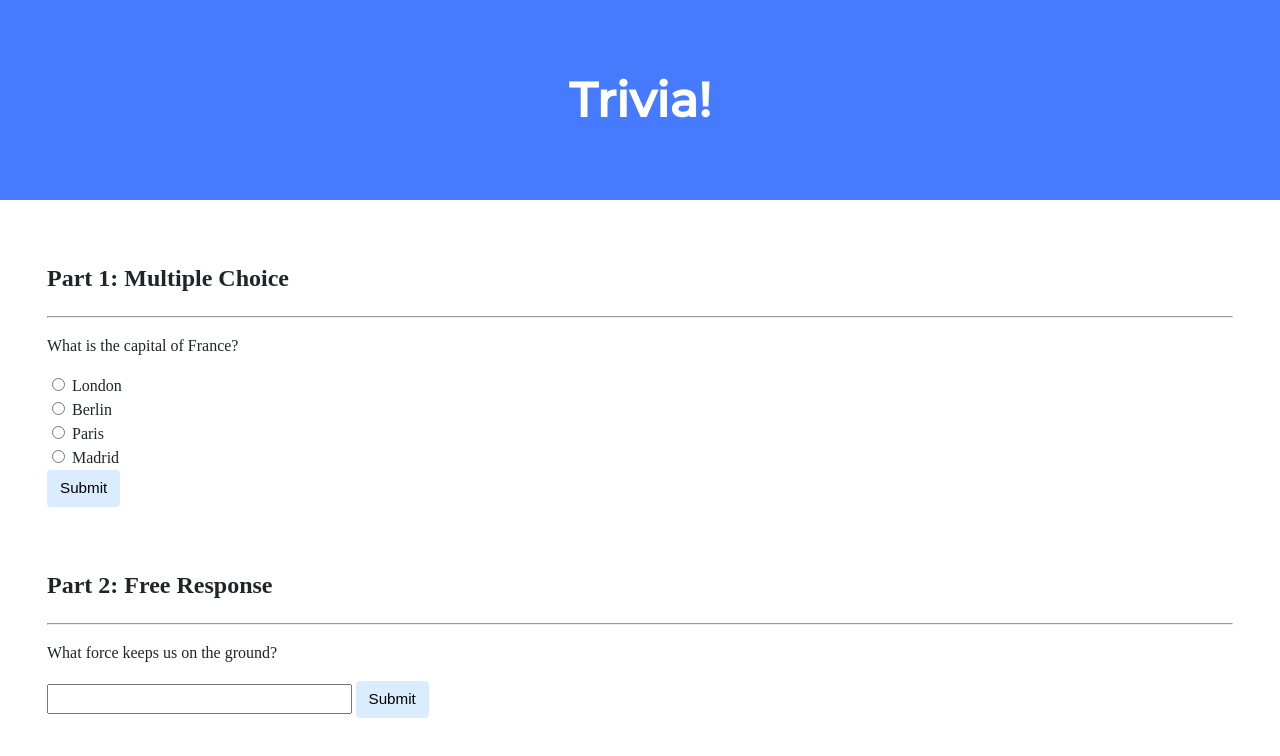
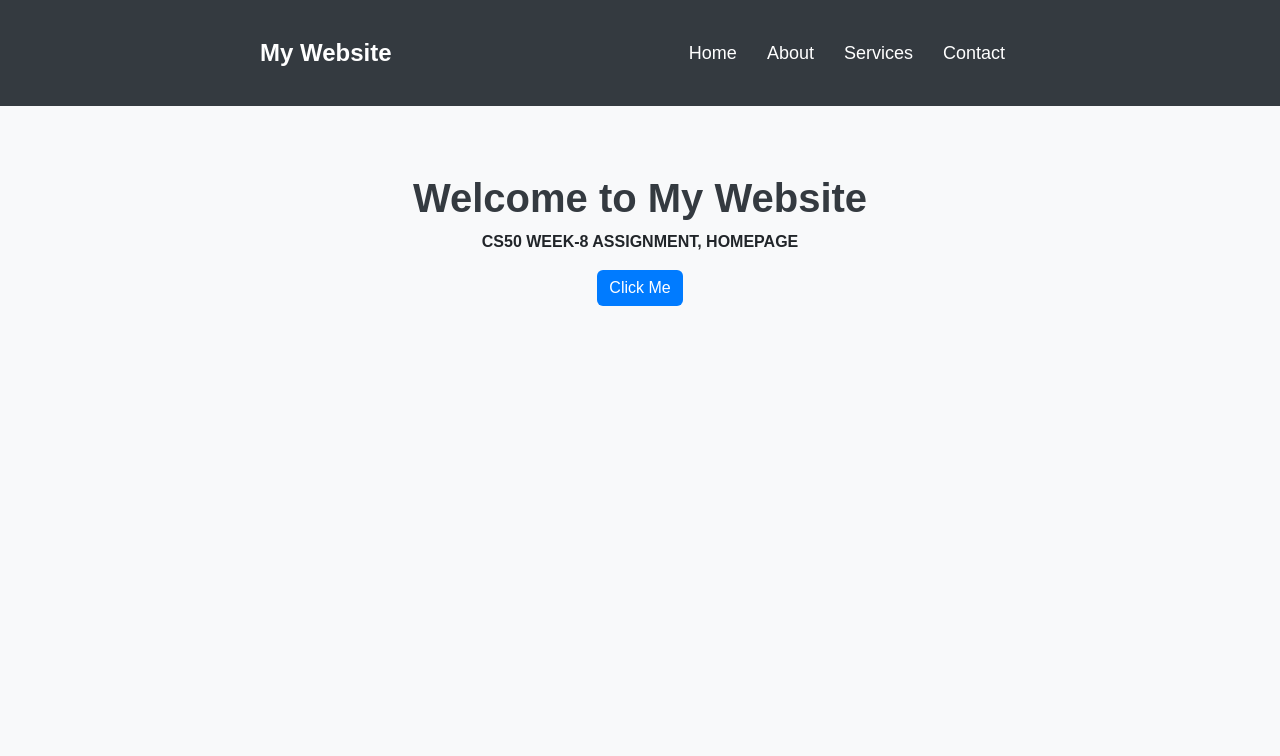
Before and after one commit to RR-2403/CS50, a plain HTML site: page index.html in a window 1280 px wide. Drawn offline with nearby package versions, Linux system fonts and the light colour scheme.

Commit message:
CS50_WEEK8_HOMEPAGE

```diff
--- a/index.html
+++ b/index.html
@@ -2,65 +2,37 @@
 
 <html lang="en">
     <head>
-        <link href="https://fonts.googleapis.com/css2?family=Montserrat:wght@500&display=swap" rel="stylesheet">
+        <meta charset="UTF-8">
+        <meta name="viewport" content="width=device-width, initial-scale=1.0">
+        <link href="https://cdn.jsdelivr.net/npm/bootstrap@5.3.3/dist/css/bootstrap.min.css" rel="stylesheet" integrity="sha384-QWTKZyjpPEjISv5WaRU9OFeRpok6YctnYmDr5pNlyT2bRjXh0JMhjY6hW+ALEwIH" crossorigin="anonymous">
+        <script src="https://cdn.jsdelivr.net/npm/bootstrap@5.3.3/dist/js/bootstrap.bundle.min.js" integrity="sha384-YvpcrYf0tY3lHB60NNkmXc5s9fDVZLESaAA55NDzOxhy9GkcIdslK1eN7N6jIeHz" crossorigin="anonymous"></script>
         <link href="styles.css" rel="stylesheet">
-        <title>Trivia!</title>
-        <script>
-            function checkMultipleChoice() {
-                let selected = document.querySelector('input[name="question1"]:checked');
-                if (selected) {
-                    let answer = selected.value;
-                    let result = document.getElementById("mcq-result");
-                    if (answer === "Paris") {
-                        result.innerText = "Correct!";
-                        result.style.color = "green";
-                    } else {
-                        result.innerText = "Incorrect. Try again!";
-                        result.style.color = "red";
-                    }
-                }
-            }
-
-            function checkFreeResponse() {
-                let answer = document.getElementById("response").value.trim().toLowerCase();
-                let result = document.getElementById("frq-result");
-                if (answer === "gravity") {
-                    result.innerText = "Correct!";
-                    result.style.color = "green";
-                } else {
-                    result.innerText = "Incorrect. Try again!";
-                    result.style.color = "red";
-                }
-            }
-
-        </script>
+        <title>My Webpage</title>
     </head>
     <body>
-        <div class="header">
-            <h1>Trivia!</h1>
+    <nav class="navbar">
+        <div class="container">
+            <a class="brand" href="#">My Website</a>
+            <ul class="nav-links">
+                <li><a href="index.html">Home</a></li>
+                <li><a href="about.html">About</a></li>
+                <li><a href="services.html">Services</a></li>
+                <li><a href="contact.html">Contact</a></li>
+            </ul>
         </div>
+    </nav>
 
-        <div class="container">
-            <div class="section">
-                <h2>Part 1: Multiple Choice </h2>
-                <hr>
-                <p>What is the capital of France?</p>
-                <input type="radio" name="question1" value="London"> London<br>
-                <input type="radio" name="question1" value="Berlin"> Berlin<br>
-                <input type="radio" name="question1" value="Paris"> Paris<br>
-                <input type="radio" name="question1" value="Madrid"> Madrid<br>
-                <button onclick="checkMultipleChoice()">Submit</button>
-                <p id="mcq-result"></p>
-            </div>
+    <div class="container mt-5 text-center">
+        <h1><b>Welcome to My Website</b></h1>
+        <p><b>CS50 WEEK-8 ASSIGNMENT, HOMEPAGE</b></p>
+        <button class="btn btn-primary" onclick="showMessage()">Click Me</button>
+        <p id="message" class="mt-3"></p>
+    </div>
 
-            <div class="section">
-                <h2>Part 2: Free Response</h2>
-                <hr>
-                <p>What force keeps us on the ground?</p>
-                <input type="text" id="response">
-                <button onclick="checkFreeResponse()">Submit</button>
-                <p id="frq-result"></p>
-            </div>
-        </div>
+    <script>
+        function showMessage() {
+            document.getElementById("message").innerText = "Hello! Thanks for visiting.";
+        }
+    </script>
     </body>
 </html>
--- a/styles.css
+++ b/styles.css
@@ -1,62 +1,62 @@
 body {
-    background-color: #fff;
-    color: #212529;
-    font-size: 1rem;
-    font-weight: 400;
-    line-height: 1.5;
+    font-family: Arial, sans-serif;
+    background-color: #f8f9fa;
     margin: 0;
-    text-align: left;
+    padding: 0;
+}
+
+h1 {
+    color: #343a40;
 }
 
 .container {
-    margin-left: auto;
-    margin-right: auto;
-    padding-left: 15px;
-    padding-right: 15px;
+    max-width: 800px;
+    margin: auto;
+    padding: 20px;
 }
 
-.header {
-    background-color: #477bff;
-    color: #fff;
-    margin-bottom: 2rem;
-    padding: 2rem 1rem;
-    text-align: center;
+.btn-primary {
+    background-color: #007bff;
+    border: none;
+    transition: background-color 0.3s;
 }
 
-.section {
-    padding: 0.5rem 2rem 1rem 2rem;
+.btn-primary:hover {
+    background-color: #0056b3;
 }
 
-.section:hover {
-    background-color: #f5f5f5;
-    transition: color 2s ease-in-out, background-color 0.15s ease-in-out;
+.navbar {
+    background-color: #343a40;
+    padding: 15px;
+    display: flex;
+    justify-content: space-between;
+    align-items: center;
 }
 
-h1 {
-    font-family: 'Montserrat', sans-serif;
-    font-size: 48px;
+.navbar .brand {
+    color: white;
+    font-size: 24px;
+    text-decoration: none;
+    font-weight: bold;
 }
 
-button, input[type="submit"] {
-    background-color: #d9edff;
-    border: 1px solid transparent;
-    border-radius: 0.25rem;
-    font-size: 0.95rem;
-    font-weight: 400;
-    line-height: 1.5;
-    padding: 0.375rem 0.75rem;
-    text-align: center;
-    transition: color 0.15s ease-in-out, background-color 0.15s ease-in-out, border-color 0.15s ease-in-out, box-shadow 0.15s ease-in-out;
-    vertical-align: middle;
+.nav-links {
+    list-style: none;
+    padding: 0;
+    margin: 0;
+    display: flex;
 }
 
-
-input[type="text"] {
-    line-height: 1.8;
-    width: 25%;
+.nav-links li {
+    margin: 0 15px;
 }
 
-input[type="text"]:hover {
-    background-color: #f5f5f5;
-    transition: color 2s ease-in-out, background-color 0.15s ease-in-out;
+.nav-links a {
+    color: white;
+    text-decoration: none;
+    font-size: 18px;
 }
+
+.nav-links a:hover {
+    text-decoration: underline;
+}
```
Also changed, not shown: specification.txt (added).
